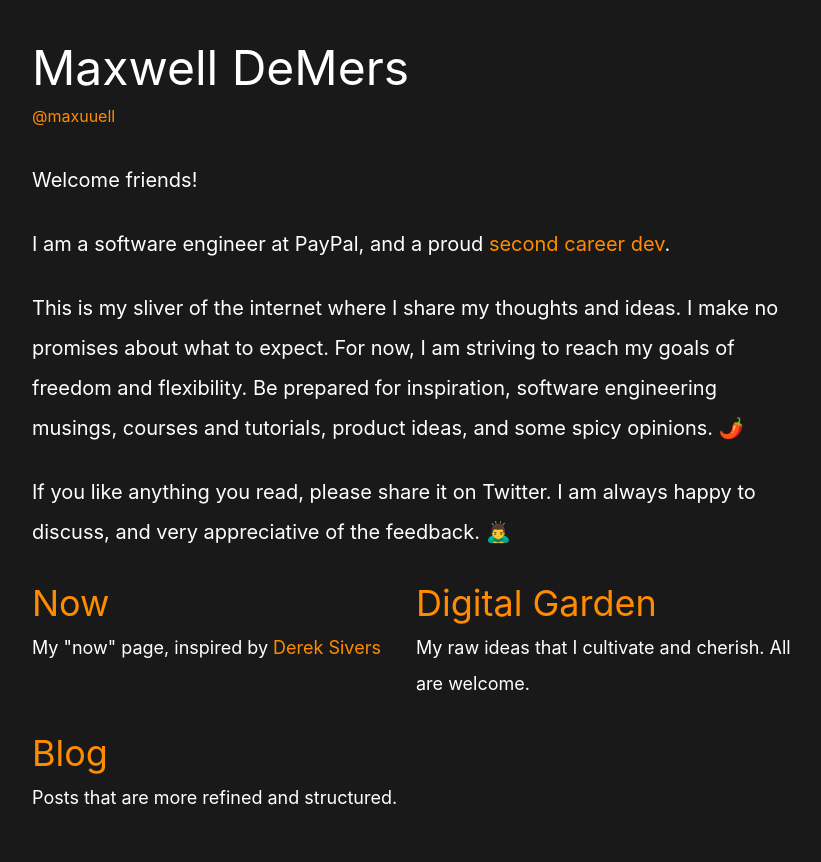
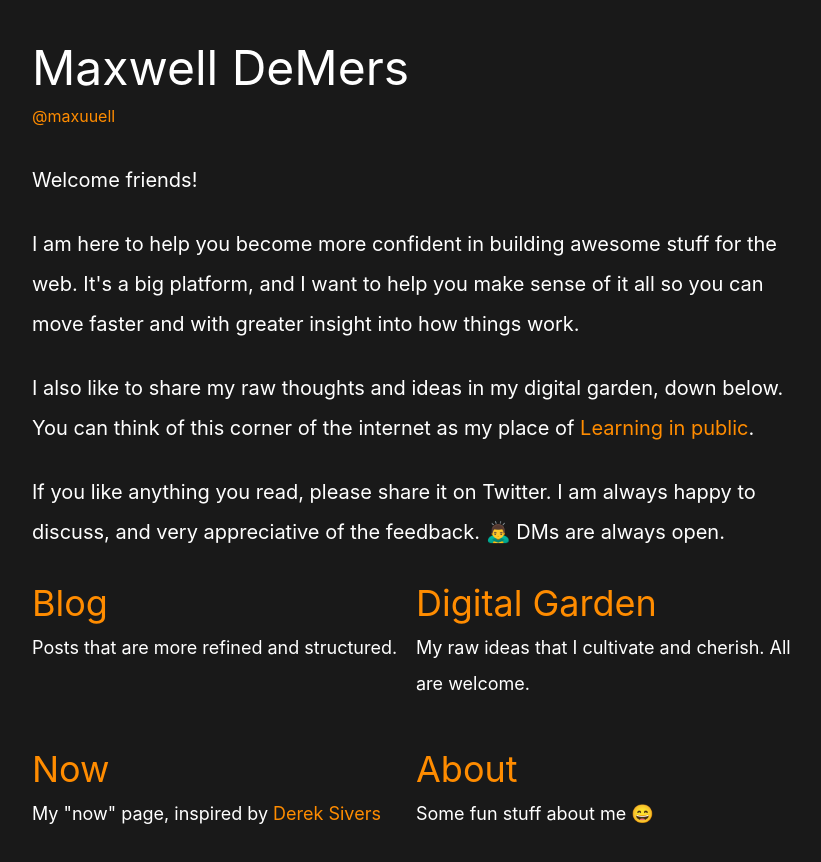
Before and after one commit to maxuuell/maxuuell, a Next.js app: page / in a window 1280 px wide. Shown: the top 862 px of the page, without its empty margins (224-1045 px from the left). Built offline with nearby package versions, Linux system fonts and the light colour scheme.

Commit message:
Major rewrite, add about page

```diff
--- /dev/null
+++ b/pages/about.mdx
@@ -0,0 +1,16 @@
+---
+layout: post
+title: About
+---
+
+I am a hustler at heart. That's not meant to be overbearing or obnoxious. Don't feel like _you_ need to be! I just like progressing, learning new things, and just feeling like I am growing in new ways.
+
+## Career
+I currently work as a software engineer at PayPal. I used to work on a product team where we facilitated charitable transactions, but now work on the web platform team. Recently, I've been working on some great tooling around our CDN providers to embrace the JAMstack.
+
+Before I joined PayPal, I was a financial statement auditor for KPMG (no, KPMG is not a radio station). I worked on a lot of cool clients on in Silicon Valley. You can read about my transition in my post [Auditor to Engineer](https://medium.com/@maxuuell/auditor-to-engineer-79cccb08d614).
+
+## Life and Fam
+I received my undergrad in Accounting at BYU-Idaho in Rexburg, where I met my wife Kimberly. We were married in 2013, and had our first child in 2015 when I started working at KPMG. We now live in Elk Grove, CA and enjoying our young growing family together.
+
+We stay pretty active on our Saturdays, trying to get out and explore the outside as much as we can.
--- a/pages/index.js
+++ b/pages/index.js
@@ -15,26 +15,42 @@ const Index = () => {
       <Header landing={true} />
       <P className={"text-xl"}>Welcome friends!</P>
       <P className={"text-xl"}>
-        I am a software engineer at PayPal, and a proud{" "}
-        <a
-          href="https://medium.com/@maxuuell/auditor-to-engineer-79cccb08d614"
-          target="__blank"
-        >
-          second career dev
+        I am here to help you become more confident in building awesome stuff
+        for the web. It's a big platform, and I want to help you make sense of
+        it all so you can move faster and with greater insight into how things
+        work.
+      </P>
+      <P className={"text-xl"}>
+        I also like to share my raw thoughts and ideas in my digital garden,
+        down below. You can think of this corner of the internet as my place of{" "}
+        <a href="https://www.swyx.io/writing/learn-in-public/">
+          Learning in public
         </a>
         .
       </P>
       <P className={"text-xl"}>
-        This is my sliver of the internet where I share my thoughts and ideas. I
-        make no promises about what to expect. For now, I am striving to reach
-        my goals of freedom and flexibility. Be prepared for inspiration,
-        software engineering musings, courses and tutorials, product ideas, and
-        some spicy opinions. 🌶️
+        If you like anything you read, please share it on Twitter. I am always
+        happy to discuss, and very appreciative of the feedback. 🙇‍♂️ DMs are
+        always open.
       </P>
-      <P className={"text-xl"}>
-        If you like anything you read, please share it on Twitter. I am always
-        happy to discuss, and very appreciative of the feedback. 🙇‍♂️
-      </P>
+      <div className="flex flex-col md:flex-row mt-4 justify-evenly">
+        <div className="w-full md:w-1/2 pr-4">
+          <Link href="/blog">
+            <h1 className="text-4xl text-orange cursor-pointer">Blog</h1>
+          </Link>
+          <P className="text-lg">Posts that are more refined and structured.</P>
+        </div>
+        <div className="w-full md:w-1/2">
+          <Link href="/digitalgarden">
+            <h1 className="text-4xl text-orange cursor-pointer">
+              Digital Garden
+            </h1>
+          </Link>
+          <P className="text-lg">
+            My raw ideas that I cultivate and cherish. All are welcome.
+          </P>
+        </div>
+      </div>
       <div className="flex flex-col md:flex-row mt-4 justify-evenly">
         <div className="w-full md:w-1/2 pr-4">
           <Link href="/now">
@@ -48,21 +64,11 @@ const Index = () => {
           </P>
         </div>
         <div className="w-full md:w-1/2">
-          <Link href="/digitalgarden">
-            <h1 className="text-4xl text-orange cursor-pointer">
-              Digital Garden
-            </h1>
+          <Link href="/about">
+            <h1 className="text-4xl text-orange cursor-pointer">About</h1>
           </Link>
-          <P className="text-lg">
-            My raw ideas that I cultivate and cherish. All are welcome.
-          </P>
+          <P className="text-lg">Some fun stuff about me 😄</P>
         </div>
-      </div>
-      <div>
-        <Link href="/blog">
-          <h1 className="text-4xl text-orange cursor-pointer">Blog</h1>
-        </Link>
-        <P className="text-lg">Posts that are more refined and structured.</P>
       </div>
       <ConvertKitScript />
     </main>
--- a/pages/now.mdx
+++ b/pages/now.mdx
@@ -21,3 +21,9 @@ Just finished [The Eye of the World](https://en.wikipedia.org/wiki/The_Eye_of_th
 To reach my larger goals of finding more freedom with regards to time and finances, I've started Amy Hoy and Alex Hillman's [30x500 Academy](https://30x500.com/academy/).
 
 I've gone through the first 30%, and am really enjoying it. Putting into practice their research driven approach to selling products is difficult at first, but I think it will be worth it.
+
+## OneWheel
+I love my [OneWheel](https://onewheel.com/). I saw them first from [Joel Hooks](https://twitter.com/jhooks) and thought it was a cool alt-transport device. I am all about alternative forms of transit. 🚲⚡ Death to our car dependency! So, I got one, and ride it all the time. It's genuinely a lot of fun.
+
+## Exercise
+I've taken my physical health more seriously lately, and have been exercising regularly to build muscle. I do everything I need to with [this set up](https://twitter.com/maxuuell/status/1278060043368189957?s=20). 💪
```
